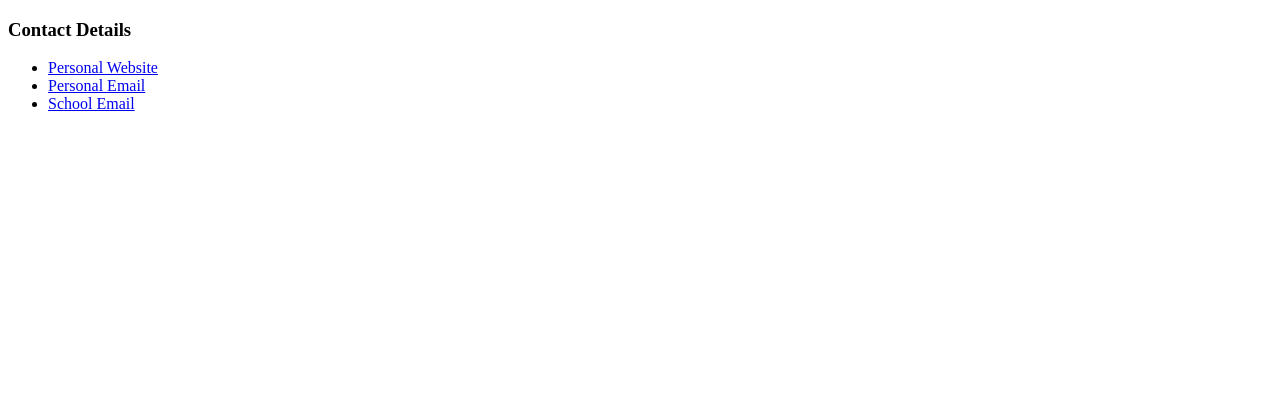
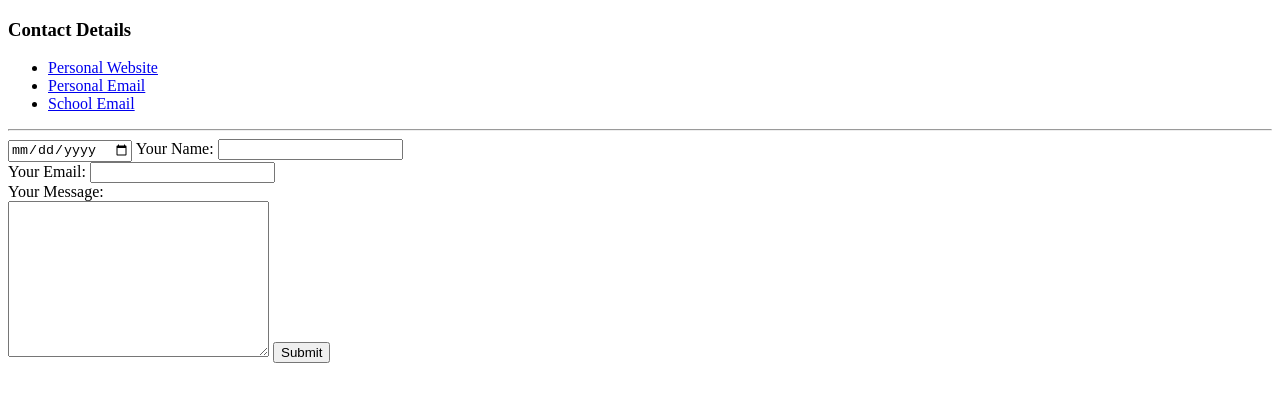
Before and after one commit to youngsun4786/cv, a plain HTML site: page contacts.html in a window 1280 px wide. Drawn offline with Linux system fonts and the light colour scheme.

Commit message:
Added a contact form

```diff
--- a/contacts.html
+++ b/contacts.html
@@ -14,5 +14,16 @@
         <li><a href="mailto: youngsun123q@gmail.com">Personal Email</a></li>
         <li><a href="mailto: youngsun.yoo@mail.mcgill.ca">School Email</a></li>
     </ul>
+    <hr>
+    <form action="">
+        <input type="date">
+        <label for="">Your Name:</label>
+        <input type="text"><br>
+        <label for=""> Your Email:</label>
+        <input type="email"><br>
+        <label for="">Your Message:</label><br>
+        <textarea name="" id="" cols="30" rows="10"></textarea>
+        <input type="submit">
+    </form>
 </body>
 </html>
```
